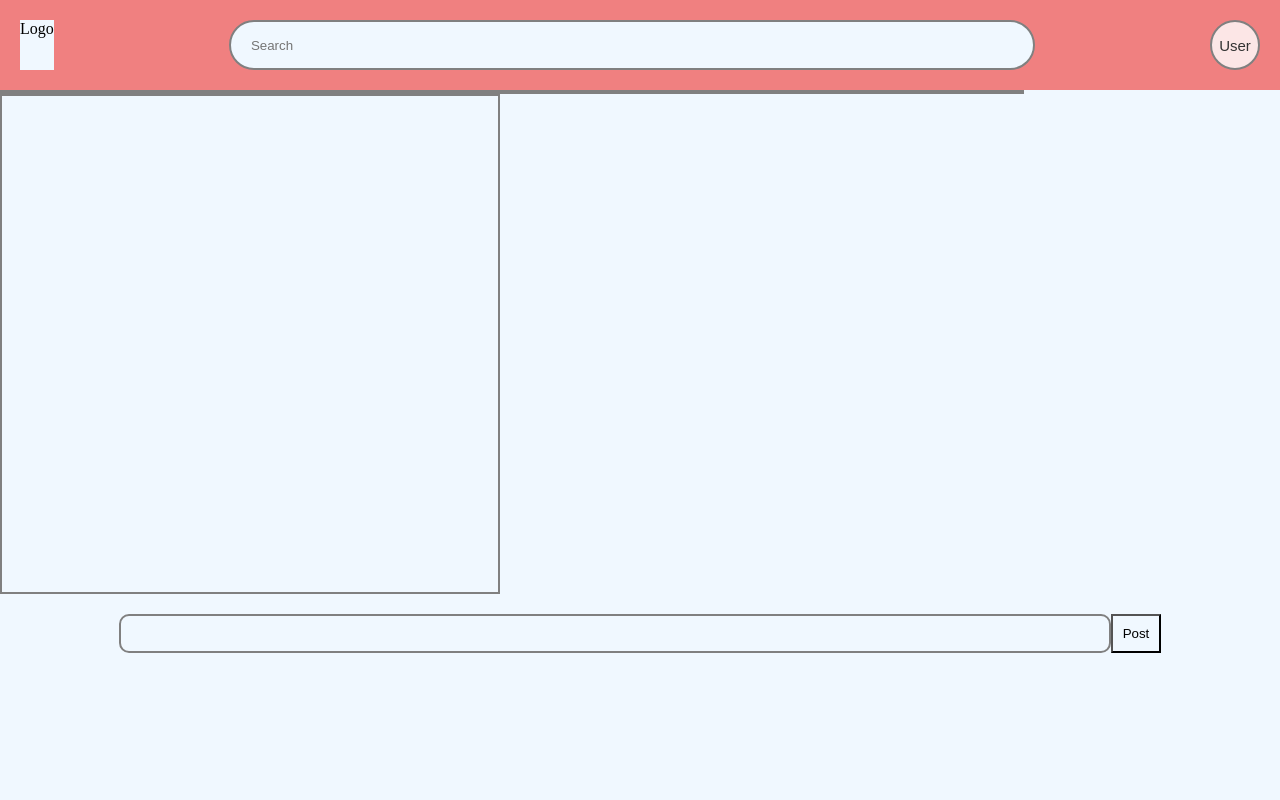
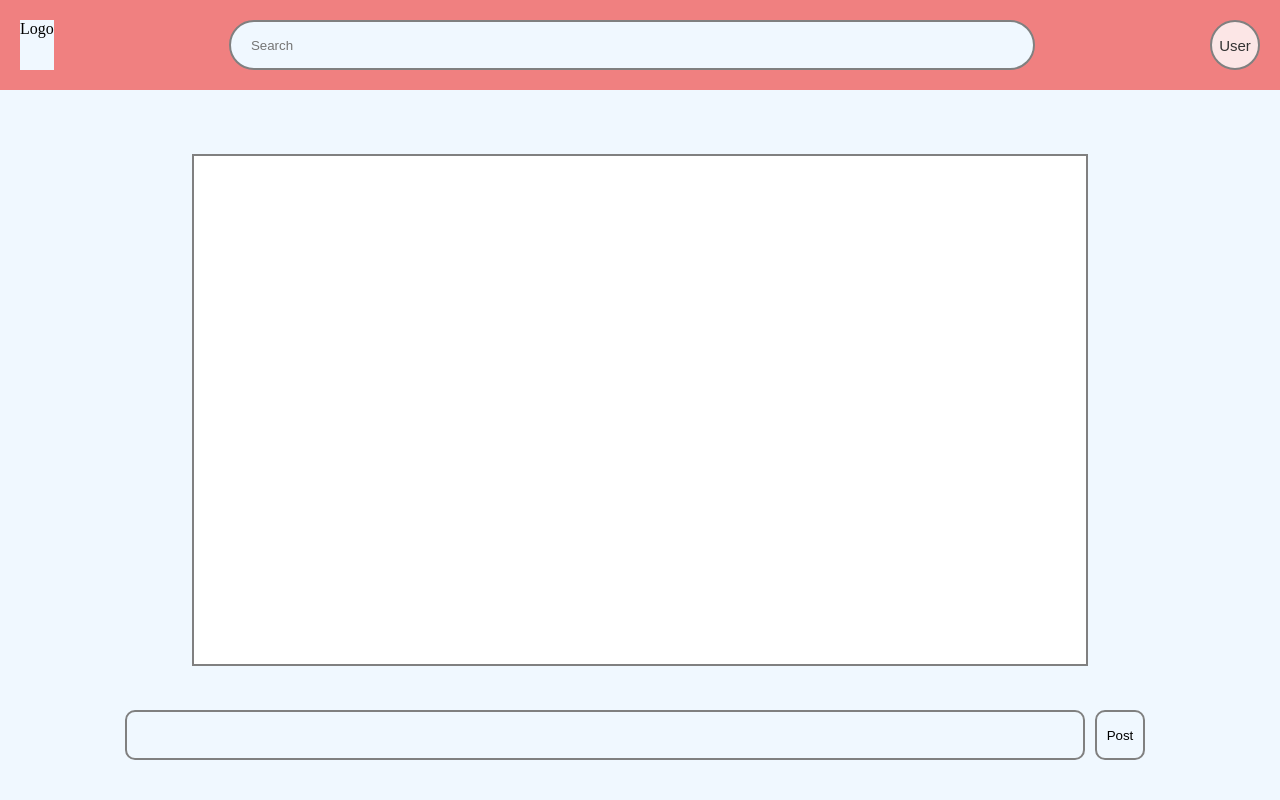
Before and after one commit to LisNis/p2_solution, a plain HTML site: page node/PublicResources/html/post.html in a window 1280 px wide. Drawn offline with Linux system fonts and the light colour scheme.

Commit message:
Files new organized

```diff
--- a/src/calendar.css
+++ b/node/PublicResources/css/calendar.css
@@ -18,7 +18,7 @@ h1 {
 
 .calendar {
     margin: auto;
-    width: 380px;
+    width: 450px;
     padding: 16px;
     background: #fff;
     border-radius: 10px;
@@ -99,3 +99,5 @@ h1 {
 .dates li.inactive {
     color: #ccc;
 }
+
+/*To do*/
--- a/src/post.css
+++ b/node/PublicResources/css/post.css
@@ -3,6 +3,10 @@
     margin: 0;
     padding: 0;
     background-color: aliceblue;
+}
+
+body {
+    height: 100vh;
 }
 
 /* Header */
@@ -38,41 +42,40 @@ header{
     display: flex;
     justify-content: center;
     align-items: center;
+    height: 80%;
+}
+
+.firstPost {
     background: white;
-    width: 80%;
+    width: 70%;
     height: 80%;
     border: 2px solid grey;
 }
 
 /* Write post */
 
-.post-body {
+.post-input-body {
+    position: fixed;
+    bottom: 0;
+    width: 100%;
     display: flex;
     justify-content: center;
-    margin: 10px;
-    padding: 10px;
+    padding: 40px;
+}
 
-}
 #input-post {
     width: 80%;
-    padding: 10px;
+    height: 50px;
     border: 2px solid gray;
     border-radius: 10px;
 }
 
 #post-btn {
     width: 50px;
-}
-
-
-/* box */
-.box {
-    display: flex;
-    justify-content: center;
-    align-items: center;
-    width: 500px;
-    height: 500px;
-    border: 2px solid grey;
+    height: 50px;
+    border: 2px solid gray;
+    border-radius: 10px;
+    margin: 0 10px;
 }
 
 
--- a/src/post.html
+++ b/node/PublicResources/html/post.html
@@ -4,7 +4,7 @@
     <meta charset="UTF-8">
     <meta name="viewport" content="width=device-width, initial-scale=1.0">
     <title>Posting</title>
-    <link rel="stylesheet" href="post.css">
+    <link rel="stylesheet" href="../css/post.css">
 </head>
 <body>
     <ul class="sidebar">
@@ -22,21 +22,18 @@
     </header>
 
     <div class="all-posts">
-        <p id="displayText"></p>
-    </div>
-
-    <div class="box">
-        <div class="boxchild">
-
+        <div class="firstPost">
+            <p id="displayText"></p>
         </div>
     </div>
 
-    <div class="post-body">
+
+    <div class="post-input-body">
         <input id="input-post" id="input">
         <input id="post-btn" type="submit" value="Post">
         </div>
     </div>
 
-    <script  src="post.js"></script>
+    <script  src="../js/post.js"></script>
 </body>
 </html>
```
Also changed, not shown: node/PublicResources/html/calendar.html (renamed from src/calendar.html, +4 -2 lines), node/PublicResources/html/groups.html (renamed from src/groups.html, +1 -1 lines), node/PublicResources/html/login.html (renamed from src/login.html, +2 -2 lines), node/PublicResources/html/signup.html (renamed from src/signup.html, +1 -1 lines), node/server.js (added, +24 -0 lines), node/PublicResources/css/groups.css (renamed from src/groups.css), node/PublicResources/css/login.css (renamed from src/login.css), node/PublicResources/js/calendar.js (renamed from src/calendar.js), node/PublicResources/js/login.js (renamed from src/main.js), node/PublicResources/js/post.js (renamed from src/post.js), node/PublicResources/users.json (renamed from src/users.json).
